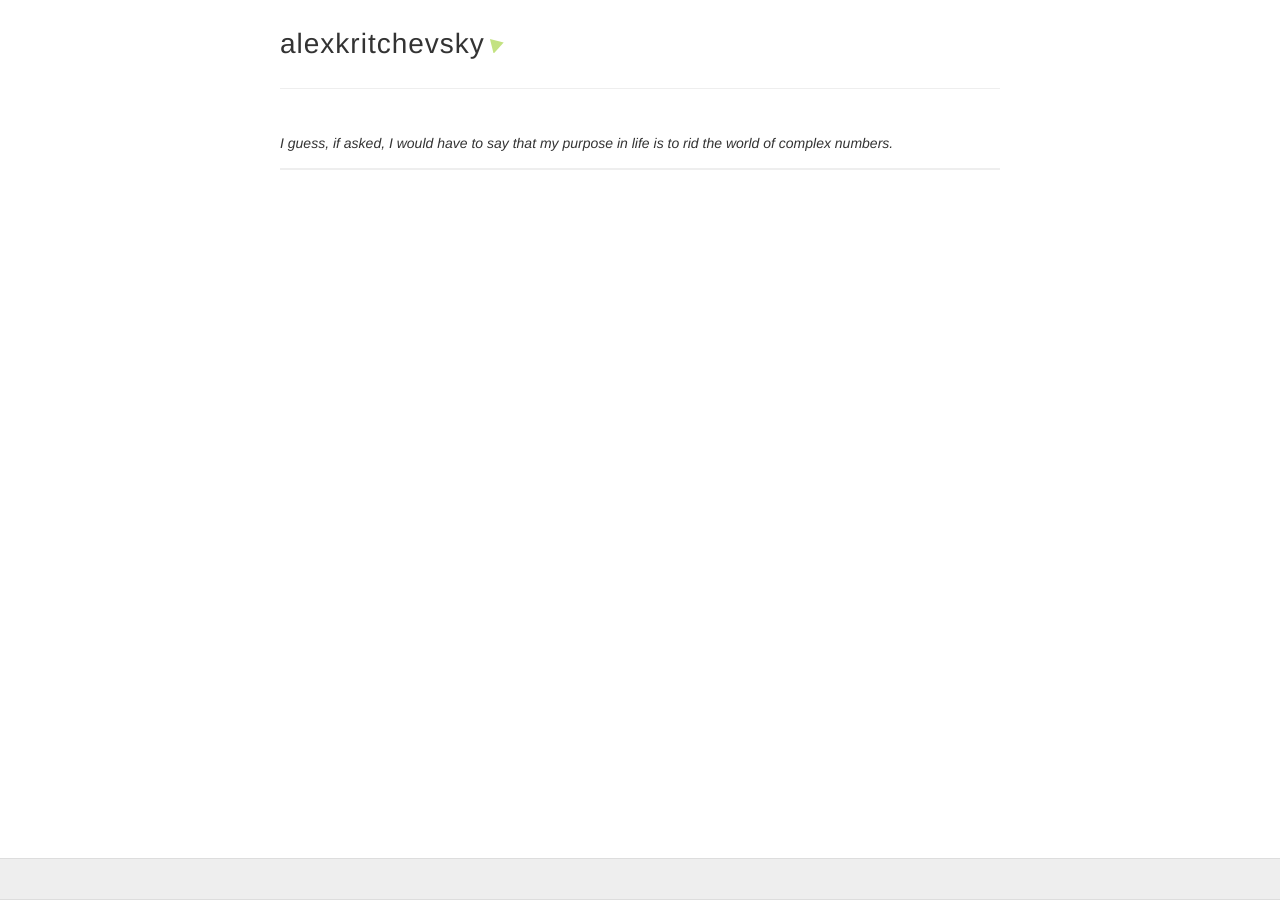
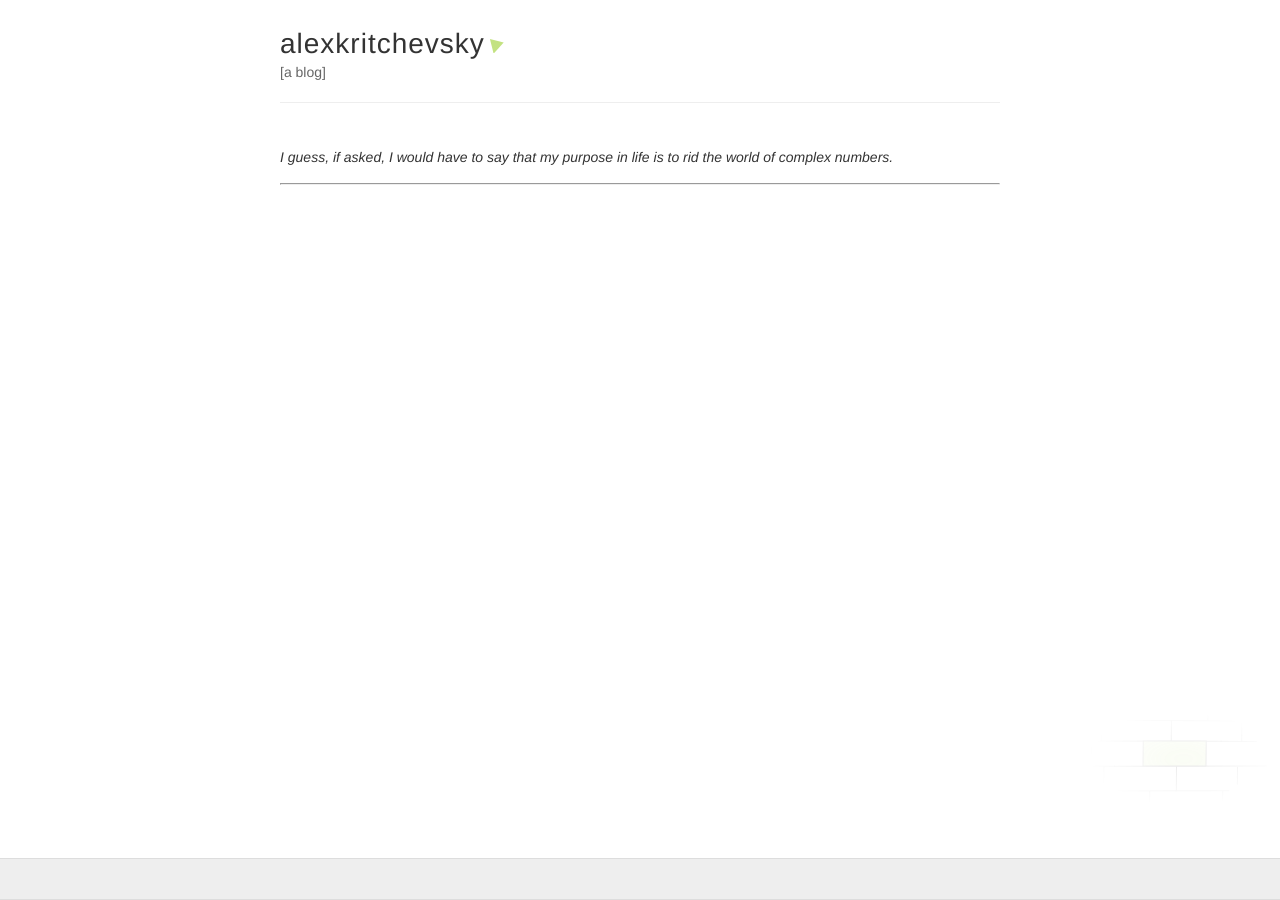
Before and after one commit to ajakaja/ajakaja.github.io, a Jekyll site: the page built from index.md, in a window 1280 px wide. Built offline with Jekyll 4.4.1, drawn with Linux system fonts in a browser that asks for light colours.

Commit message:
brick? why?

```diff
--- a/_config.yml
+++ b/_config.yml
@@ -9,7 +9,7 @@ kramdown:
  math_engine: mathjax
  hard_wrap: true
 
-gems: [jekyll-sitemap]
+plugins: [jekyll-sitemap]
 
 sass:
  sass_dir: _sass
--- /dev/null
+++ b/_includes/brick.html
@@ -0,0 +1,35 @@
+<svg id="b" xmlns="http://www.w3.org/2000/svg" viewBox="0 0 400 200" width="200" height="100">
+	<defs>
+	    <radialGradient id="Gradient">
+	      	<stop offset="0" stop-color="white" stop-opacity="1" />
+	      	<stop offset="0.2" stop-color="white" stop-opacity="0.9" />
+	      	<stop offset="1" stop-color="white" stop-opacity="0" />
+	    </radialGradient>
+	    <mask id="fade">
+	      	<rect x="0" y="0" width="100%" height="100%" fill="url(#Gradient)"  />
+	    </mask>
+ 	</defs>
+
+	<g transform="rotate(0.5 0 0)" mask="url(#fade)" style="stroke-width: 2; stroke: #000000; position: absolute; right: 0px;">
+		<path d="M28,166 L292,163"/>
+		<path d="M61,116 L368,113"/>
+		<path d="M6,66 L276,64"/>
+		<path d="M66,24 L392,23"/>
+		<path d="M186,115 L186,165"/>
+		<path d="M175,23 L175,66"/>
+		<path d="M316,24 L316,53"/>
+		<path d="M308,115 L308,151"/>
+		<path d="M16,66 L16,93"/>
+		<path d="M36,66 L36,52"/>
+		<path d="M133,165 L133,188"/>
+		<path d="M279,163 L279,183"/>
+		<path d="M248,23 L248,1"/>
+		<path d="M84,24 L84,12"/>
+		<path d="M379,10 L379,23"/>
+		<path d="M274,64 L346,64"/>
+		<path d="M316,51 L316,64"/>
+		<path d="M63,116 L1,116"/>
+		<path d="M41,165 L41,116"/>
+		<path fill="#c3e281" d="M119,66 L119,115 L245,114 L245,64 L119,65 z"/>
+	</g>
+</svg>
--- a/_layouts/default.html
+++ b/_layouts/default.html
@@ -23,7 +23,7 @@
               <h1 class="site-name"><a href="/">{{ site.name }}</a>
               {% include triangle.html %}
               </h1>
-              <!--<p class="site-description" style="text-transform:lowercase">[{{ site.description }}]</p>-->
+              <p class="site-description" style="text-transform:lowercase">[{{ site.description }}]</p>
           </div>
 
           </header>
@@ -32,8 +32,11 @@
 
   <div id="main" role="main" class="container">
   {% if page.math %}
-  <noscript><p class="noscript">Erg, it looks like you have Javascript disabled. There's math on this page that's supposed to be rendered by Javascript, so it might not make sense.</p></noscript>{% endif %}
+  <noscript><p class="noscript">Hey, it looks like you have Javascript disabled. There's math on this page that's supposed to be rendered by Javascript, so it might not make sense!</p></noscript>{% endif %}
       {{ content }}
+
+  {% include brick.html %}
+
   </div>
 
   <div class="wrapper-footer">
--- a/css/site.scss
+++ b/css/site.scss
@@ -37,10 +37,7 @@ body {
   padding: 0 10px;
   width: 100%;
   flex: 1;
-}
-
-hr {
-   border: 1px solid $lightGray;
+  position: relative;
 }
 
 h1, h2, h3, h4, h5, h6 {
@@ -377,4 +374,11 @@ div .footnotes {
   color: red;
 }
 
+svg#b {
+  position: absolute;
+  left: 110%;
+  bottom: 0;
+  opacity: 0.08;
+}
+
 @import "highlights";
```
Also changed, not shown: 1 other file.
